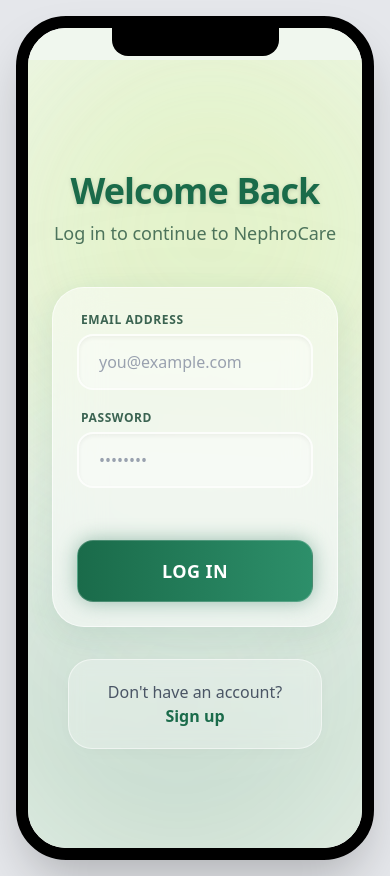
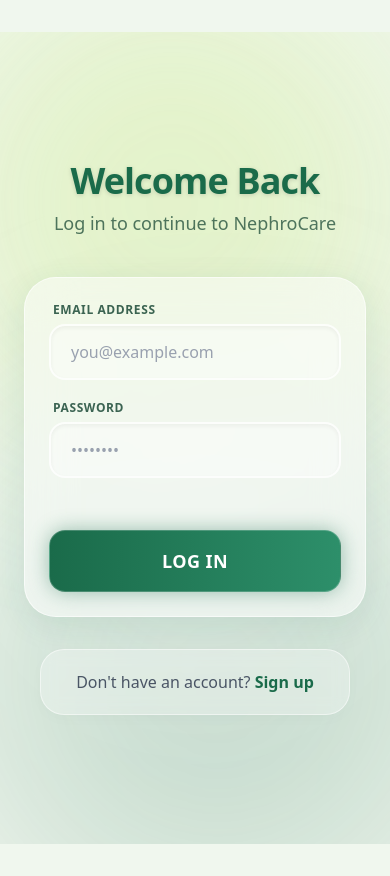
Before and after one commit to maureen03571/Nephrocare, a React app in the folder frontend/: page /auth in a window 390 px wide. After the commit the page ends 844 px from the top, so only its background shows below. Built offline with nearby package versions, Linux system fonts and the light colour scheme; the HTML template or start-up script is replaced by a standard one.

Commit message:
Update frontend ignore and PhoneWrapper component

```diff
--- a/frontend/src/components/PhoneWrapper.jsx
+++ b/frontend/src/components/PhoneWrapper.jsx
@@ -2,16 +2,16 @@
 
 const PhoneWrapper = ({ children }) => {
   return (
-    <div className="min-h-screen bg-gray-200 flex items-center justify-center p-4">
-      {/* Phone Mockup Frame */}
-      <div className="relative w-[390px] h-[844px] bg-white rounded-[50px] shadow-2xl overflow-hidden border-[12px] border-black">
-        {/* Notch */}
-        <div className="absolute top-0 inset-x-0 h-7 flex justify-center z-50">
+    <div className="min-h-screen bg-gray-200 md:flex md:items-center md:justify-center md:p-4">
+      {/* Phone Mockup Frame - Becomes full screen on mobile */}
+      <div className="relative w-full h-screen md:w-[390px] md:h-[844px] bg-white md:rounded-[50px] shadow-2xl overflow-hidden md:border-[12px] border-black">
+        {/* Notch - Hidden on real mobile devices to not conflict with native notches */}
+        <div className="absolute top-0 inset-x-0 h-7 hidden md:flex justify-center z-50">
           <div className="w-1/2 h-full bg-black rounded-b-2xl"></div>
         </div>
 
         {/* App Content */}
-        <div className="w-full h-full relative z-0 overflow-y-auto overflow-x-hidden bg-nephro-bg text-nephro-dark pt-8">
+        <div className="w-full h-full relative z-0 overflow-y-auto overflow-x-hidden bg-nephro-bg text-nephro-dark pt-8 md:pt-8 min-h-full">
           {children}
         </div>
       </div>
```
Also changed, not shown: 1 other file (tests, documents, lock files or other folders).
